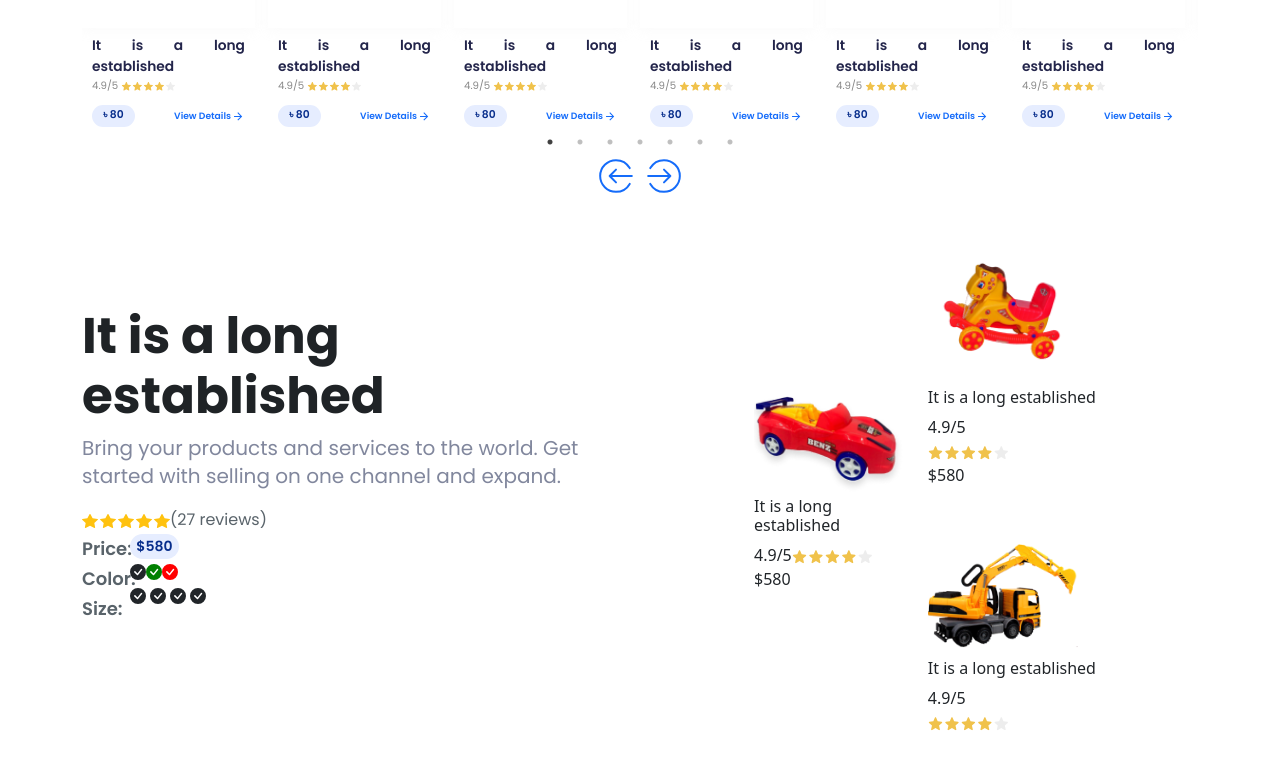
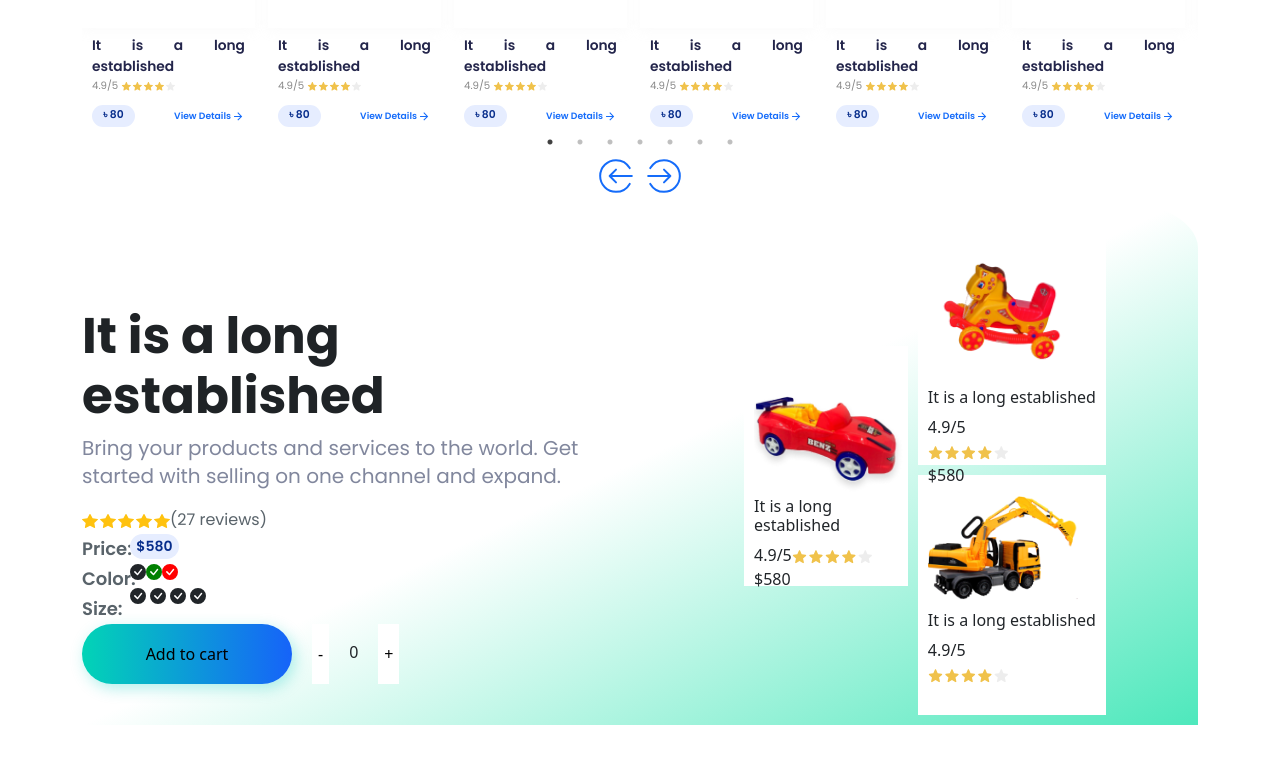
Before and after one commit to BishalAshiq/tub-commerce, a Next.js app: page /home in a window 1280 px wide. Shown: the part 2819-3587 px from the top of the page. Built offline with nearby package versions, Linux system fonts and the light colour scheme; a web font is replaced by a local one.

Commit message:
It is a long established

```diff
--- a/src/assets/css/home.css
+++ b/src/assets/css/home.css
@@ -413,7 +413,10 @@
   gap: 10px;
 }
 .established-full-div {
-  margin: 10% 0 0 0;
+  padding: 10% 0 0 0;
+  border-top-right-radius: 10%;
+  border-top-right-radius: 10%;
+  background: linear-gradient(to right Bottom, white, white, #01de9fb2);
 }
 .long-estabilize-side-pic-full-div {
   display: flex;
@@ -423,14 +426,17 @@
   display: flex;
   padding: 10px;
   width: 100%;
-  /* height: 35vh; */
+
+  height: 30vh;
   margin: 0 0 10px 0;
   /* border: 3.426px solid #01DE9E; */
   flex-direction: column;
+  background-color: white;
 }
 .long-estabilizes-div:hover {
   box-shadow: rgba(0, 143, 24, 0.16) 0px 1px 4px,
     rgba(0, 131, 22, 0.623) 0px 0px 0px 3px;
+  cursor: pointer;
 }
 .long-estabilize-side-pic-div {
   margin: -15% 0 0;
@@ -441,12 +447,14 @@
   height: 30vh;
   padding: 10px;
   margin: 40px 10px 0 0;
+  background-color: white;
   /* border: 1px solid green; */
 }
 
 .long-estabilize-div:hover {
   box-shadow: rgba(0, 143, 24, 0.16) 0px 1px 4px,
     rgba(0, 131, 22, 0.623) 0px 0px 0px 3px;
+  cursor: pointer;
 }
 .toy-img-est {
   display: grid;
@@ -506,6 +514,29 @@
   font-weight: 600;
   line-height: 30px; /* 166.667% */
 }
+.counting-div {
+  display: flex;
+  gap: 20px;
+}
+
+.add-to-cart-div {
+  display: flex;
+  gap: 20px;
+}
+.add-to-cart {
+  border-radius: 32.836px;
+  background: var(--button, linear-gradient(90deg, #02d4b6 0%, #1663f9 100%));
+  box-shadow: 3.219px 4.507px 14.808px 0px rgba(4, 202, 189, 0.31);
+  width: 210px;
+  border: none;
+  height: 60px;
+  flex-shrink: 0;
+}
+.count-bten {
+  border: none;
+  background-color: white;
+  align-items: center;
+}
 
 @media only screen and (max-width: 1366px) {
   .full-body {
--- a/src/component/HomeAll/TopBruderToys.jsx
+++ b/src/component/HomeAll/TopBruderToys.jsx
@@ -1,5 +1,5 @@
 "use client";
-import React, { useRef } from "react";
+import React, { useRef, useState } from "react";
 import Slider from "react-slick";
 import Toy from "../../../public/toy_1.png";
 import BruderToy1 from "../../../public/bruderToy1.png";
@@ -95,6 +95,17 @@ const TopBruderToys = () => {
     ],
   };
 
+  const [count, setCount] = useState(0);
+
+  const incrementCount = () => {
+    setCount((prevCount) => prevCount + 1);
+  };
+
+  const decrementCount = () => {
+    if (count > 0) {
+      setCount((prevCount) => prevCount - 1);
+    }
+  };
   return (
     <div className='container'>
       <div className=' brudal-toy-head-div'>
@@ -1401,6 +1412,18 @@ const TopBruderToys = () => {
                   </div>
                 </div>
               </div>
+              <div className='add-to-cart-div'>
+                <button className='add-to-cart'>Add to cart</button>
+                <div className='counting-div'>
+                  <button className='count-bten' onClick={decrementCount}>
+                    -
+                  </button>
+                  <div className='mt-3'>{count}</div>
+                  <button className='count-bten' onClick={incrementCount}>
+                    +
+                  </button>
+                </div>
+              </div>
             </div>
             <div className='col-12 col-sm-12 col-md-6 col-lg-6 col-xl-6 '>
               <div className='long-estabilize-side-pic-full-div'>
```
